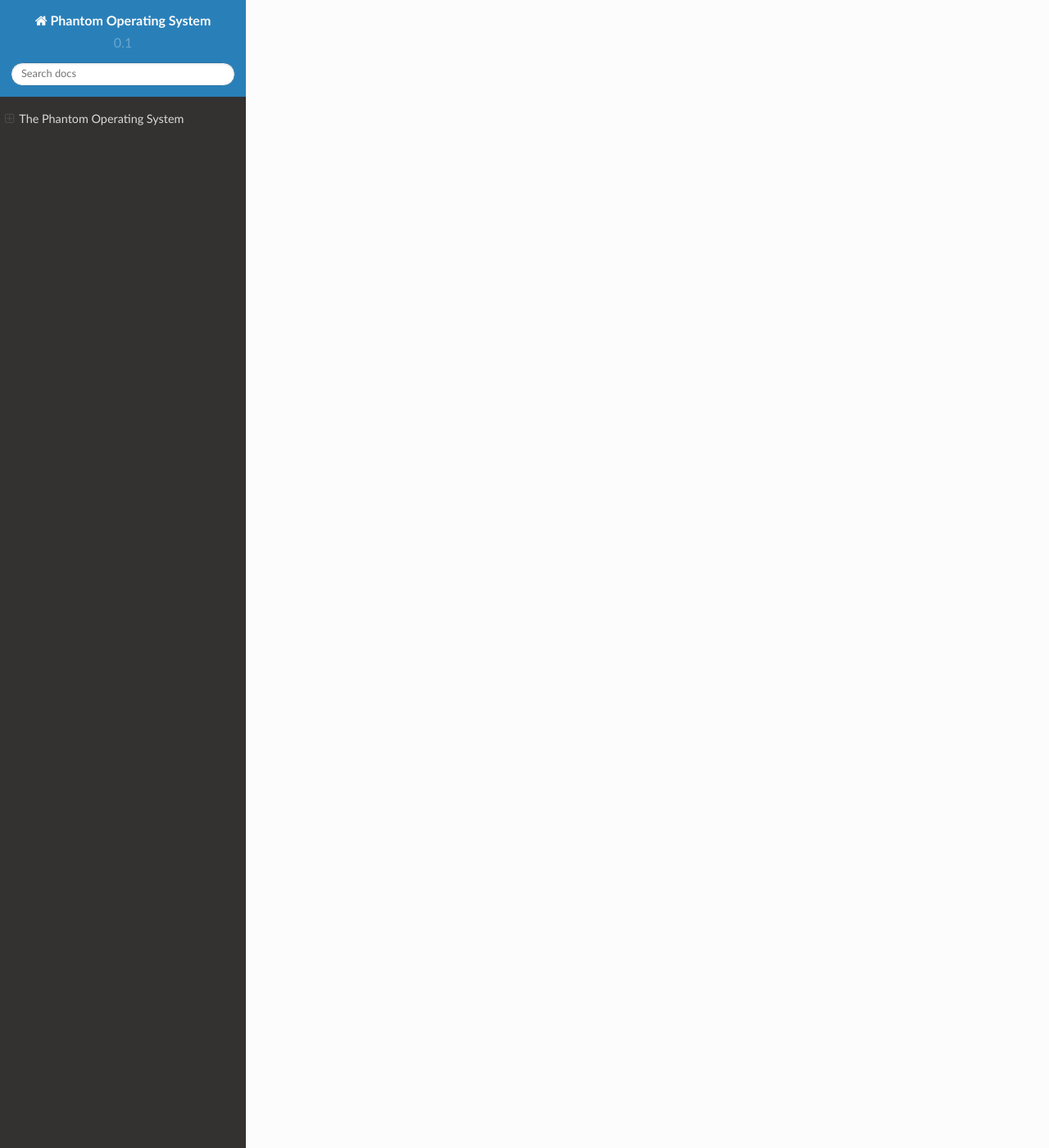
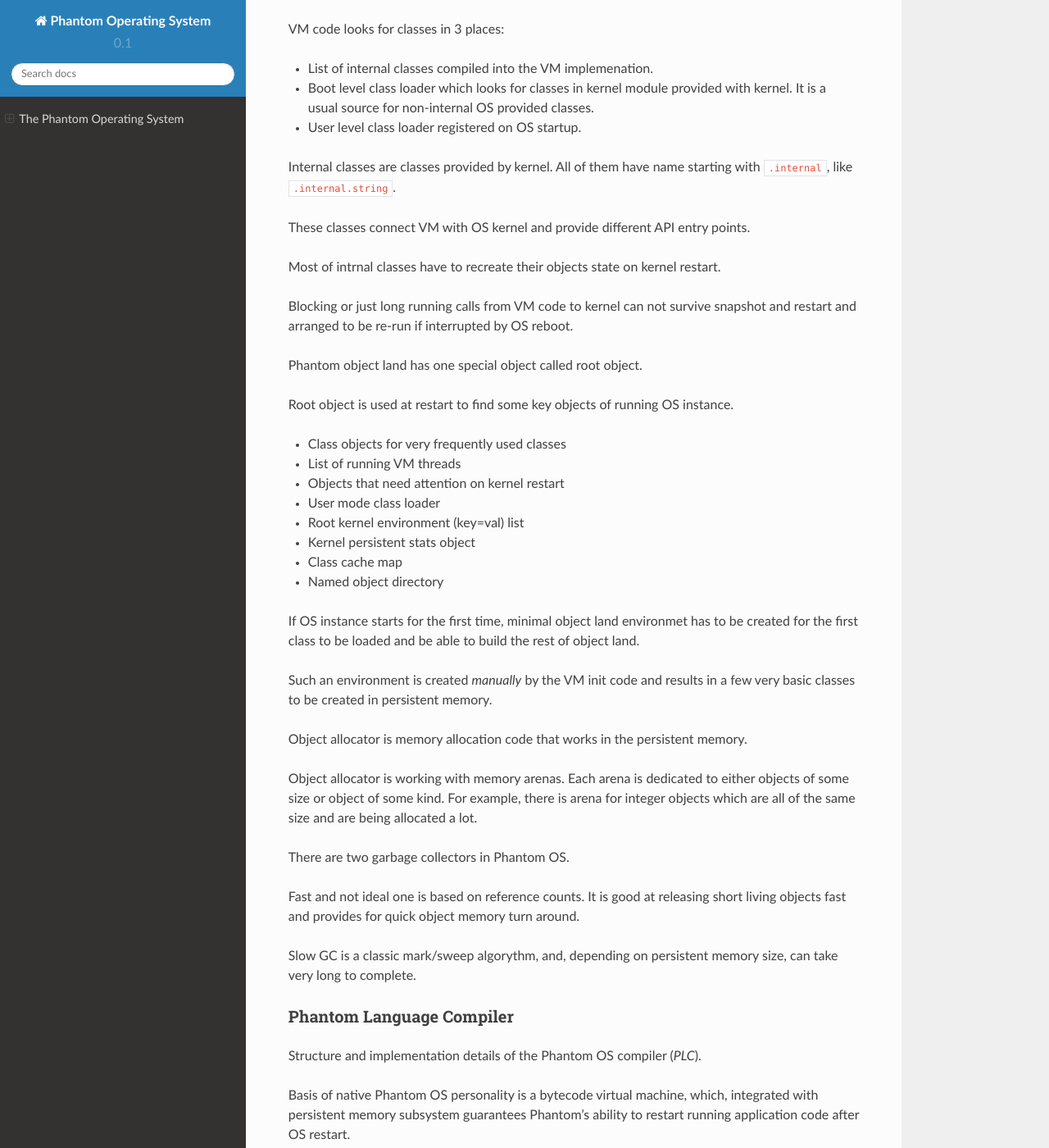
Before and after one commit to dzavalishin/phantomdox, a Sphinx documentation site: the page built from dox/source/index.rst, in a window 1280 px wide and 1400 px high, scrolled down 66990 px. Shown: the whole window at 82% size. Built offline with Sphinx 7.4.7 and the Read the Docs theme 2.0.0, drawn with Linux system fonts in a browser that asks for light colours; some of the changed text lies outside the part shown.

Commit message:
more parts

```diff
--- /dev/null
+++ b/dox/source/bytecode.rst.inc
@@ -0,0 +1,7 @@
+===================
+Byte Code Reference
+===================
+
+.. TODO write me
+
+To be written.
--- a/dox/source/directories.rst.inc
+++ b/dox/source/directories.rst.inc
@@ -11,6 +11,49 @@
 **phantom**
   Kernel libaries and subsystems source code
 
+  **dev**
+
+    Device drivers. Drivers moved here are more or less stable.
+    Drivers that are still in development are in kernel src dir.
+
+  **libc**
+
+    This libc is used for kernel code.
+
+  **libkern**
+
+    Kernel infrastructure components that can't be
+    used in user mode.
+
+  **libphantom**
+
+    Kernel components that are used in usermode
+    virtual machine builds.
+
+  **libwin**
+
+    Graphics, windows, controls.
+
+  **modules**
+
+    Loadable kernel modules. Mostly experimental.
+
+  **threads**
+
+    Kernel threads subsystem. Also
+    sync code - mutex/cond/sema.
+
+  **user**
+
+    Simple usermode support for
+    POSIX subsystem.
+
+  **vm**
+
+    Last not least: bytecode virtual machine,
+    code of native Phantom personality.
+
+
 **plib**
   Phantom user mode libraries
 
@@ -18,7 +61,31 @@
   Setup for running Phantom OS in QEMU
 
 **test**
-  CI tests for various subsystems
+  Regress tests for various subsystems
+
+  **plc**
+
+    Regress test for *plc* compiler. There are
+    source files and corresponding compiler listings
+    produced with last stable version of compiler.
+
+    New compiler is used to produce its listings and
+    lstings are compared to reference ones.
+
+    You can check differences and decide if new verion is
+    correcrt. There are two listings - *lst* and *lstc*.
+    Former one dumps structure of internal compiler's AST
+    like tree with node data types and relations. Latter one
+    is an output bytecode listing.
+
+  **unit**
+
+    Unit tests for kernel C libraries.
+
+  **external**
+
+    These tests are supposed to connect to running kernel by
+    TCP/IP. Implemented as JUnit tests.
 
 **tools**
   Non-kernel code, tools to support OS
--- a/dox/source/index.rst
+++ b/dox/source/index.rst
@@ -36,3 +36,14 @@
 .. include:: userapi.rst.inc
 
 .. include:: kernelapi.rst.inc
+
+
+......................
+Implementation details
+......................
+
+.. include:: vmstruct.rst.inc
+
+.. include:: plcstruct.rst.inc
+
+.. include:: bytecode.rst.inc
--- a/dox/source/introduction.rst.inc
+++ b/dox/source/introduction.rst.inc
@@ -127,3 +127,52 @@
 
 What Phantom OS is going to be - an environment where simple goals can be
 achieved in a simple way.
+
+
+Phantom OS lifecycle
+--------------------
+
+Persistent OS lifecycle is differs a bit from traditional
+OS.
+
+We differentiate between initial OS instance start and
+all of the subsequent kernel starts, which we call
+*restarts*.
+
+There is also an events in the usual life of the kernel
+called *snapshots*. These events store consistent image
+of OS userland programs on disk. If kernel will be stopped
+abrupty, the next *restart* will continue executing user
+programs from last successful *snapshot* point.
+
+As long as *snapshot* is being done and is not finished
+complletely OS keeps previous two snapshots intact. After
+the new snapshot is made the most old one is released.
+
+It means that at any point in time there at least one
+complete snapshot available on disk. Most of the time
+there are two.
+
+When kernel restarts it is possible to choose if we restart
+from latest or previous snapshot.
+
+Technically it is possible to keep more snapshots, like, for
+example, weekly or monthly ones.
+
+In fact, snapshots engine at the same time is incremental
+backup engine.
+
+When Phantom OS instance boots for the first time in its life
+and has no snapshot to continue from, it has to create basic
+initial state. It includes initial set of classes in
+object land and some initial code running. This code is
+supposed to set up user environment and bring applications to
+OS instance.
+
+It is similar in some ways to Unix ``init`` process, but
+``init`` has to set up OS environment at every start of kernel,
+which is not needed in Phantom.
+
+Note that all of that is true for native Phantom OS
+*personality*. There is also POSIX *personality*,
+which currently is not persistent.
--- /dev/null
+++ b/dox/source/plcstruct.rst.inc
@@ -0,0 +1,54 @@
+=========================
+Phantom Language Compiler
+=========================
+
+Structure and implementation details of the Phantom OS
+compiler (*PLC*).
+
+Basis of native Phantom OS personality is a bytecode
+virtual machine, which, integrated with persistent memory
+subsystem guarantees Phantom's ability to restart running
+application code after OS restart.
+
+PLC supports two modes of operation. It can work as a
+complete compiler (and process source files written in
+Phantom language), or can be a backend for another compiler.
+
+There are two language support projects currently in progress.
+
+First one is translator for Java class files which is intended
+to support not only Java language, but also all languages that
+are able to work on top of JVM, such as Kotlin, Scala, ...
+
+.. TODO add languages
+
+Second one is translator for Python language. It is based
+on Python parser written in Python and generating intermediate
+file which is read by PLC and ued as input for PLC code generator.
+
+PLC pipeline
+------------
+
+
+Phantom language parser
+-----------------------
+
+
+Java class file loader
+----------------------
+
+
+Python frontend connector
+-------------------------
+
+
+Code tree prerprocessing
+------------------------
+
+
+Bytecode generation
+-------------------
+
+
+Phantom class file
+------------------
--- /dev/null
+++ b/dox/source/vmstruct.rst.inc
@@ -0,0 +1,143 @@
+========================
+Bytecode Virtual Machine
+========================
+
+Phantom bytecode virtual machine (*VM*) is an interpreter
+which executes Phantom bytecode. Main components of VM are:
+
+* Main code execution loop
+* Class loader and cache
+* Internal classes engine
+* Syscall restart engine
+* Root object and services
+* Zero state creation code
+* Stacks subsystem
+* Object allocator
+* Garbage collectors
+
+
+Main code execution loop
+------------------------
+
+Heart of VM. Reads and executes bytecode instrutctions.
+
+
+Stacks subsystem
+----------------
+
+There are four stacks in Phantom VM. Object stack,
+integer (numeric) stack, call stack and exception
+handlers stack.
+
+Call stack is used when method call or return instruction
+is executed. Each stack record is a call frame for a running
+method. Call frame keeps reference to three other stacks for
+this call frame.
+
+Object stack is main stack for code execution. Most of
+bytecode operations read input from and put output to
+this stack. For example, method call reads parameters
+from object stack and puts func return value here too.
+
+.. sidebar:: Numerics on object stack
+
+  Numeric values can reside on object stack too.
+  Boxed (object form) integers, longs, floats and doubles
+  are used when we store them in objects or pass as
+  arguments.
+
+Numeric stack. This stack can contain 32 or 64 (uses two
+slots) numeric values: ints, longs, floats and doubles.
+
+Int and float are allways 32 bits, long and double are allways
+64 bits. Longer numerics can be processed in object form only.
+
+Numeric stack contains unboxed numeric binaries and is used
+for numeric and boolean operations.
+
+Class loader and cache
+----------------------
+
+VM code looks for classes in 3 places:
+
+* List of internal classes compiled into the VM implemenation.
+* Boot level class loader which looks for classes in
+  kernel module provided with kernel. It is a usual
+  source for non-internal OS provided classes.
+* User level class loader registered on OS startup.
+
+Internal classes engine
+-----------------------
+
+Internal classes are classes provided by kernel.
+All of them have name starting with ``.internal``,
+like ``.internal.string``.
+
+These classes connect VM with OS kernel and provide
+different API entry points.
+
+Most of intrnal classes have to recreate their objects
+state on kernel restart.
+
+Syscall restart engine
+----------------------
+
+Blocking or just long running calls from VM code to
+kernel can not survive snapshot and restart and arranged
+to be re-run if interrupted by OS reboot.
+
+.. TODO write more
+
+Root object and services
+------------------------
+
+Phantom object land has one special object called root object.
+
+Root object is used at restart to find some key objects of
+running OS instance.
+
+* Class objects for very frequently used classes
+* List of running VM threads
+* Objects that need attention on kernel restart
+* User mode class loader
+* Root kernel environment (key=val) list
+* Kernel persistent stats object
+* Class cache map
+* Named object directory
+
+Zero state creation code
+------------------------
+
+If OS instance starts for the first time, minimal object land
+environmet has to be created for the first class to be loaded
+and be able to build the rest of object land.
+
+Such an environment is created *manually* by the VM init code
+and results in a few very basic classes to be created in
+persistent memory.
+
+Object allocator
+----------------
+
+Object allocator is memory allocation code that works in
+the persistent memory.
+
+Object allocator is working with memory arenas. Each arena
+is dedicated to either objects of some size or object of
+some kind. For example, there is arena for integer objects
+which are all of the same size and are being allocated a
+lot.
+
+
+
+Garbage collectors
+------------------
+
+There are two garbage collectors in Phantom OS.
+
+Fast and not ideal one is based on reference counts. It
+is good at releasing short living objects fast and
+provides for quick object memory turn around.
+
+Slow GC is a classic mark/sweep algorythm, and, depending
+on persistent memory size, can take very long to complete.
```
